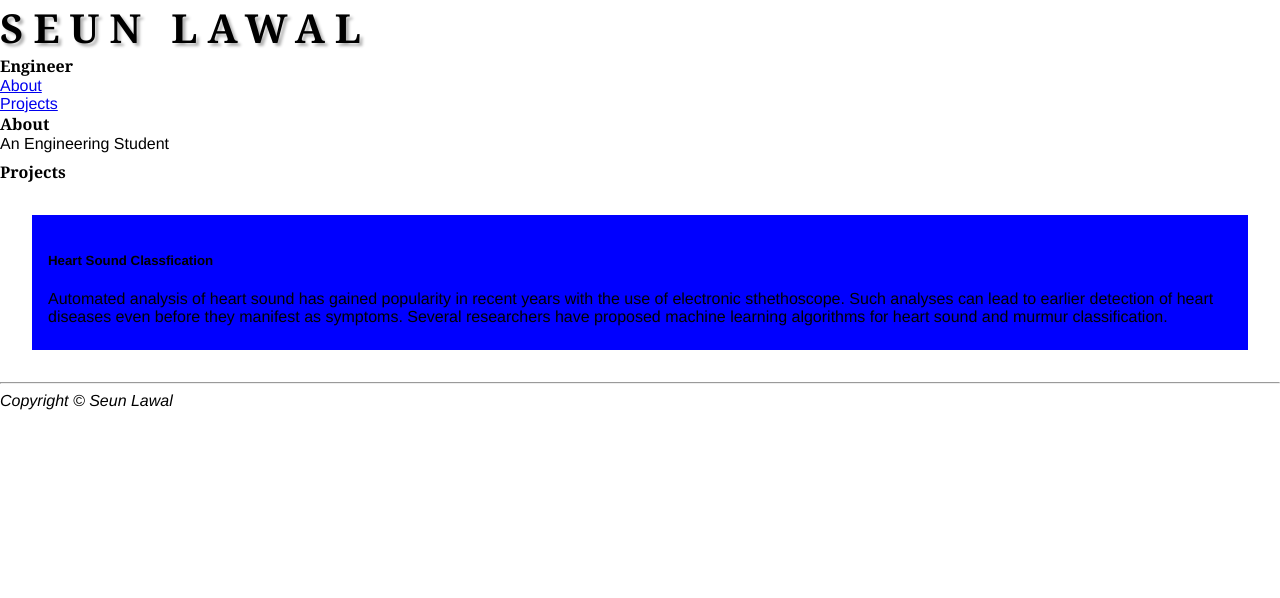
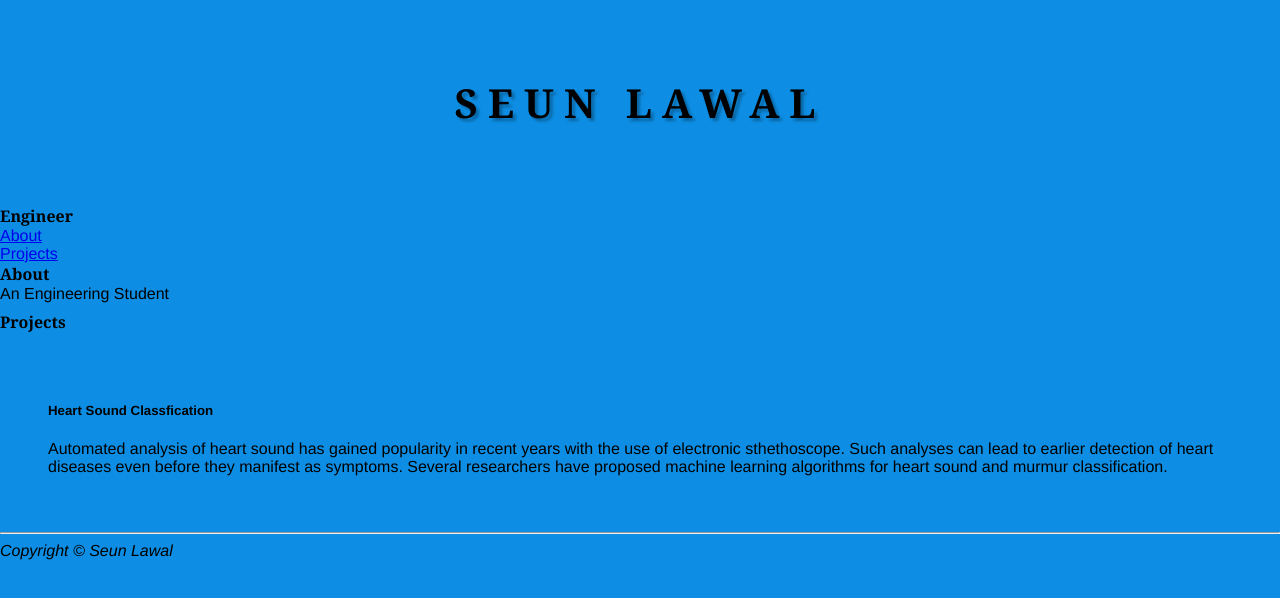
Before and after one commit to seunss/seunss.github.io, a plain HTML site: page index.html in a window 1280 px wide. Drawn offline with Linux system fonts and the light colour scheme.

Commit message:
Upadte Colors

```diff
--- a/CSS/Simple_CSS.css
+++ b/CSS/Simple_CSS.css
@@ -1,4 +1,4 @@
-header, footer, nav, article, section, figure, figcaption, h1, h2, h3, ul, li, body, div, p, img
+header, footer, nav, article, section, figure, figcaption, h2, h3, ul, li, body, div, p, img
 {
    margin: 0;
    padding: 0;
@@ -8,7 +8,7 @@ header, footer, nav, article, section, figure, figcaption, h1, h2, h3, ul, li, b
 }
 
 h1, h2, h3 {
- font-family: Georgia, Cambria, "Times New Roman", cursive;
+    font-family: Lobster, Georgia, Cambria, "Times New Roman", cursive;
 }
 h1 {
    font-size: 250%;
@@ -16,16 +16,21 @@ h1 {
    letter-spacing:	10px;
    text-shadow:	3px	3px	3px	rgba(0,0,0,0.3);
 
+
+}
+#title {
+    text-align: center;
 }
 
 body {
  font-family: Helvetica, Arial, sans-serif;
+ background-color:  rgb(13, 142, 228);
 }
 
 div {
    margin: 2em;
    padding: 1em;
-   background-color: blue;
+   background-color: rgb(13, 142, 228);
 }
 p	{
    margin-bottom:	0.5em;
@@ -34,8 +39,3 @@ p	{
 p#first	{
    text-align:	right;
 }
-
-p#second	{
-   text-indent:	2em;
-   line-height:	1.5em;
-}
--- a/index.html
+++ b/index.html
@@ -7,7 +7,8 @@
 </head>
 <body>
 <header>
-  <h1>Seun Lawal</h1>
+    <div id="title">
+  <h1>Seun Lawal</h1></div>
   <h2>Engineer</h2>
   <nav>
     <ul>
```
